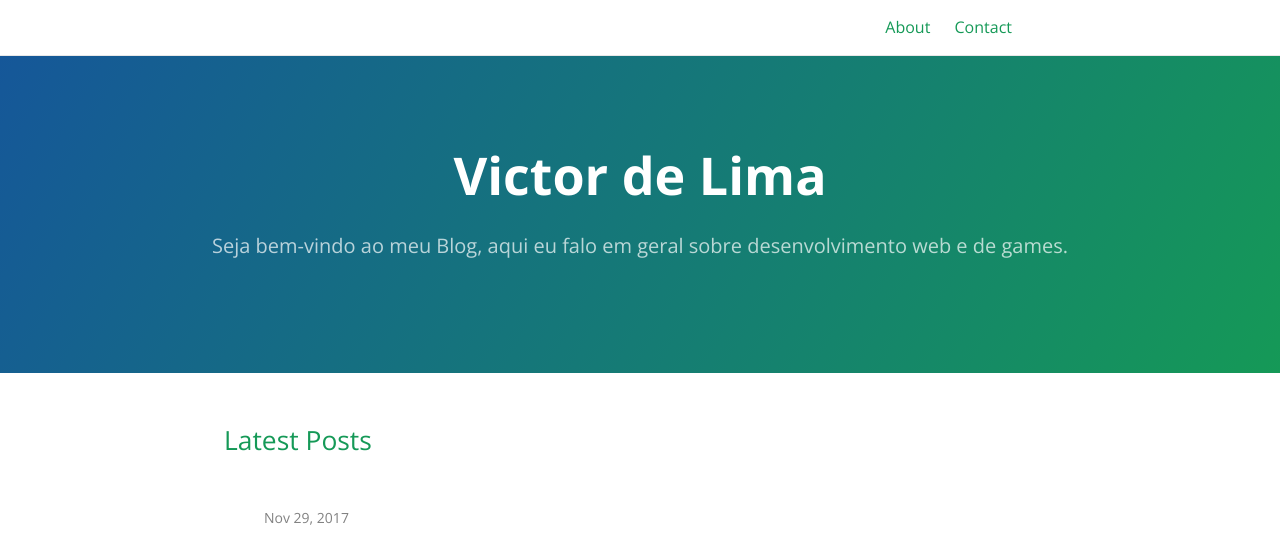
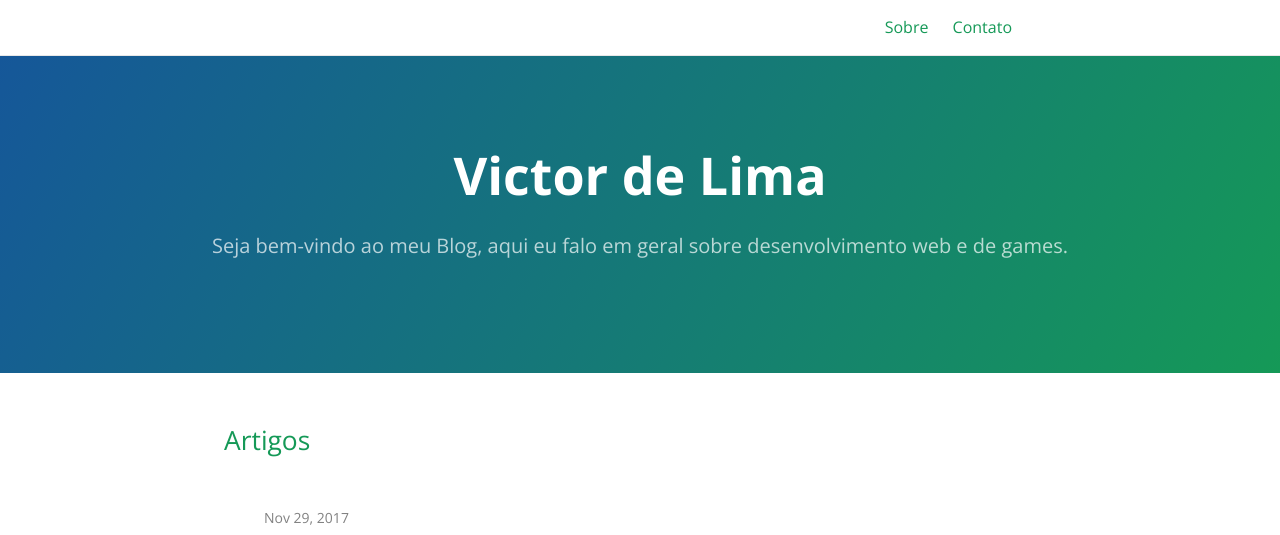
Before and after one commit to victordelima/victordelima.github.io, a Jekyll site: the page built from index.md, in a window 1280 px wide. Shown: the top 535 px of the page. Built offline with Jekyll 4.4.1, drawn with Linux system fonts in a browser that asks for light colours.

Commit message:
algumas mudanças

```diff
--- a/_layouts/home.html
+++ b/_layouts/home.html
@@ -6,7 +6,7 @@ layout: default
 
   {{ content }}
 
-  <h2>Latest Posts</h2>
+  <h2>Artigos</h2>
 
   <div>&nbsp;</div>
 
--- a/about.md
+++ b/about.md
@@ -1,6 +1,6 @@
 ---
 layout: page
-title: About
+title: Sobre
 tagline: A few more words about this theme
 permalink: /about/
 ---
--- a/contact.md
+++ b/contact.md
@@ -1,6 +1,6 @@
 ---
 layout: page
-title: Contact
+title: Contato
 tagline: Create a contact form and you are good to go
 ---
 
```
Also changed, not shown: 404.md (+1 -1 lines).
